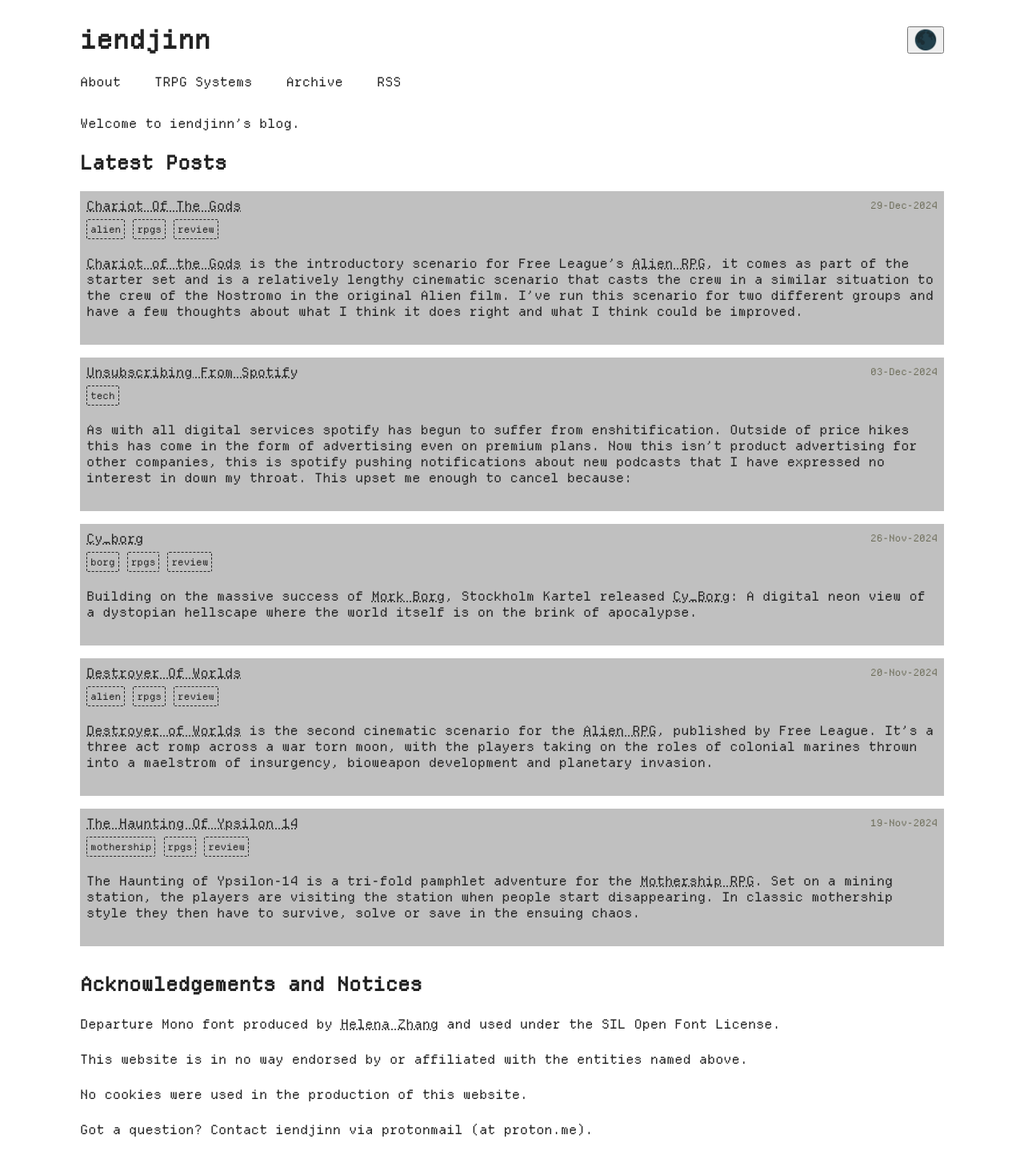
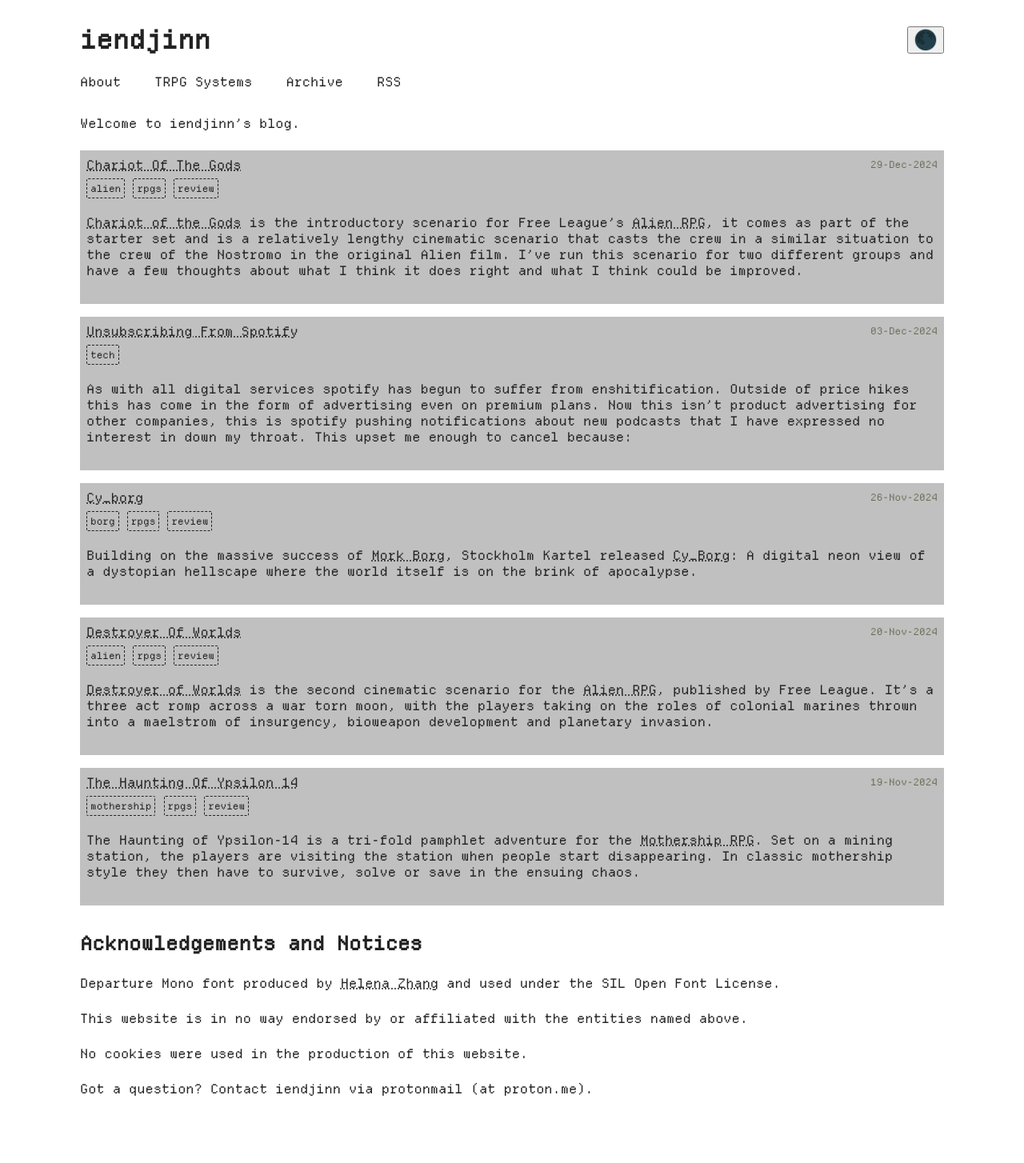
Before and after one commit to iendjinn/iendjinn, a Jekyll site: the page built from index.markdown, in a window 1280 px wide. Shown: the whole page at 80% size. Built offline with Jekyll 4.4.1, drawn with Linux system fonts in a browser that asks for light colours; after the commit the page ends 1403 px from its top, so only the background shows below that.

Commit message:
style: tweaks

```diff
--- a/_includes/latest-posts.html
+++ b/_includes/latest-posts.html
@@ -1,4 +1,3 @@
-<h2>Latest Posts</h2>
 <ol class="post-list">
     {% for post in site.posts limit:5 %}
     <li>
--- a/_layouts/archive.html
+++ b/_layouts/archive.html
@@ -6,7 +6,7 @@
     <body>
         {% include page-title.html %}
         {{ content }}
-        <h2>Latest Posts</h2>
+        <h2>Posts</h2>
         <ol class="post-list">
             {% for post in site.posts %}
             <li>
--- a/assets/styles/style.css
+++ b/assets/styles/style.css
@@ -94,7 +94,7 @@
 
 .two-column-grid {
     display: grid;
-    grid: auto-flow / 1fr 1fr;
+    grid: auto-flow / 2fr 1fr;
     gap: 2rem;
 
     @media (max-width: 800px) {
```
Also changed, not shown: systems/plasma-burn/index.markdown (+11 -0 lines).
